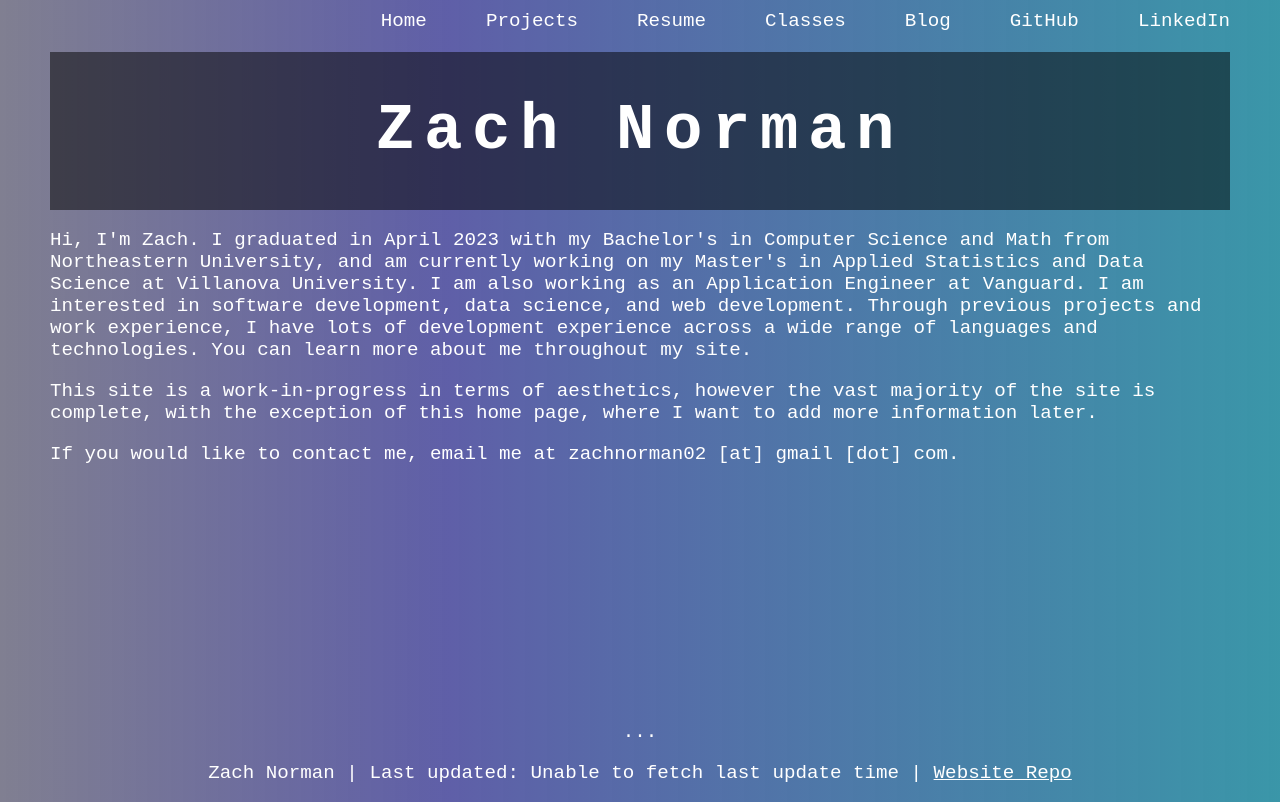
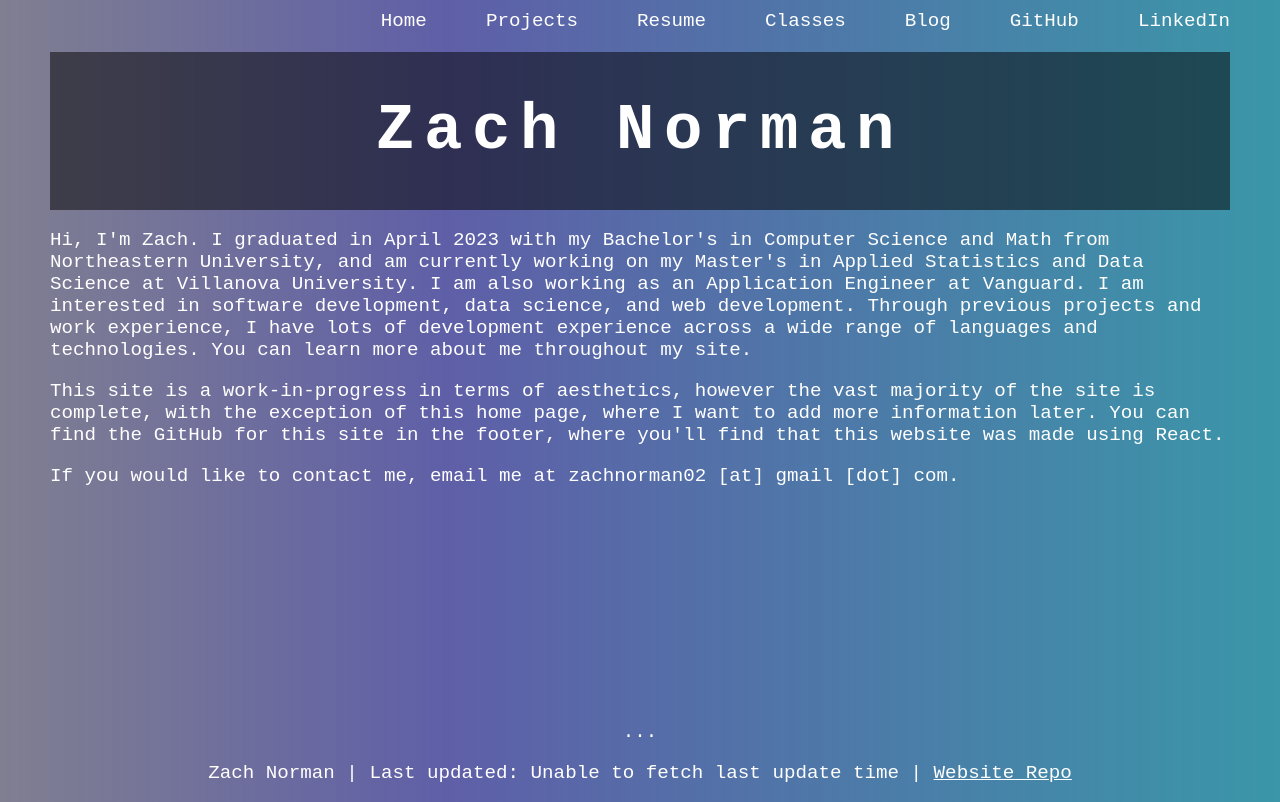
Before and after one commit to zachnorman02/portfolio, a React (Create React App) app: page / in a window 1280 px wide. Built offline with nearby package versions, Linux system fonts and the light colour scheme; no server answers.

Commit message:
final final ?

```diff
--- a/src/components/Home.tsx
+++ b/src/components/Home.tsx
@@ -21,7 +21,7 @@ function Home() {
       <p>
         This site is a work-in-progress in terms of aesthetics, however the vast
         majority of the site is complete, with the exception of this home page,
-        where I want to add more information later.
+        where I want to add more information later. You can find the GitHub for this site in the footer, where you'll find that this website was made using React.
       </p>
       <p>
         If you would like to contact me, email me at zachnorman02 [at] gmail
```
Also changed, not shown: 2 other files (tests, documents, lock files or other folders).
